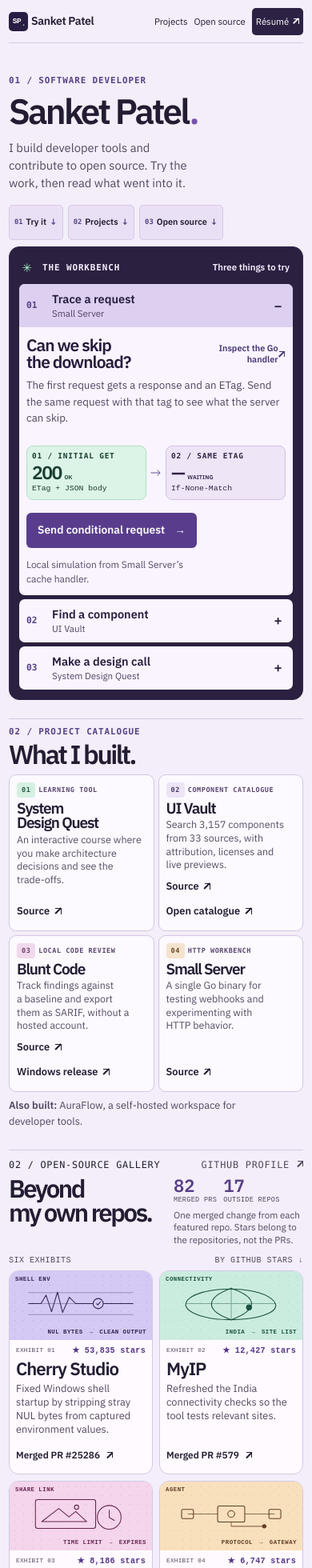
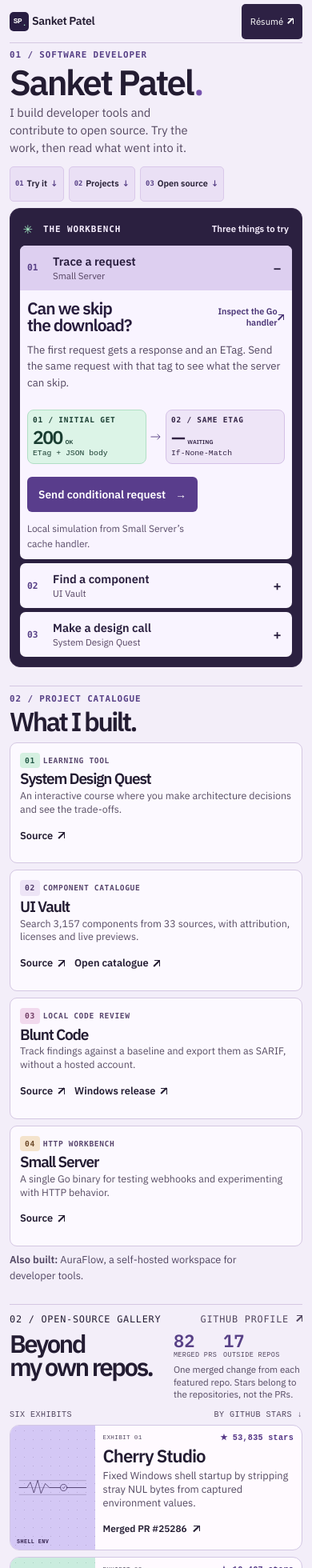
Before and after one commit to sanketpatel32/Resume, a Next.js app: page / in a window 390 px wide. Shown: the top 1960 px of the page at 80% size. Built offline with nearby package versions, Linux system fonts and the light colour scheme.

Commit message:
Refine mobile atlas field cards

```diff
--- a/src/app/switchyard.css
+++ b/src/app/switchyard.css
@@ -624,3 +624,38 @@
  .wb-actions{flex-wrap:nowrap}
  .wb-actions p{flex:1;min-width:0}
 }
+
+/* Phone refinement: native field cards, readable single-column records, calm wayfinding. */
+@media(max-width:900px){
+ .atlas-cover{margin-top:8px}
+ .atlas-identity{padding-top:0}
+ .atlas-identity h1{margin:8px 0;letter-spacing:-.055em}
+ .atlas-jumps{margin-top:12px}
+ .atlas-jumps a{min-height:44px}
+ .atlas-field{scroll-margin-top:12px}
+ .atlas-field>summary{min-height:56px}
+ .atlas-field-body .wb-station-title a{min-height:44px}
+ .atlas-field-body .wb-search li>a{min-height:44px}
+}
+@media(max-width:700px){
+ .atlas-page .sy-head nav a:not(.atlas-pdf){display:none}
+ .atlas-page .sy-head nav{gap:0}
+ .atlas-page .atlas-pdf{min-height:44px;padding-inline:11px}
+}
+@media(max-width:440px){
+ .atlas-page .sy-bound{width:calc(100% - 24px)}
+ .atlas-catalogue,.atlas-catalogue[data-view=list]{grid-template-columns:1fr;gap:8px}
+ .atlas-catalogue .atlas-project,.atlas-catalogue[data-view=list] .atlas-project{padding:12px}
+ .atlas-project-head{font-size:.6rem}
+ .atlas-project a{min-height:44px}
+ .sy-exhibit-grid{grid-template-columns:1fr}
+ .sy-exhibit{display:grid;grid-template-columns:29% minmax(0,1fr)}
+ .sy-exhibit-art{align-content:center;min-height:100%;grid-template-rows:auto;align-items:center;padding:8px}
+ .sy-exhibit-art span{position:absolute;inset:auto auto 6px 8px;font-size:.42rem}
+ .sy-exhibit-art span:last-child{display:none}
+ .sy-exhibit-art svg{height:54px}
+ .sy-exhibit-body{padding:9px 10px 4px}
+ .sy-exhibit-body>a{min-height:44px}
+ .atlas-page .sy-contact{grid-template-columns:1fr;align-items:start;gap:8px}
+ .atlas-page .sy-contact-links a{min-height:44px}
+}
--- a/src/features/switchyard/Workbench.tsx
+++ b/src/features/switchyard/Workbench.tsx
@@ -1,6 +1,6 @@
 "use client";
 
-import { useState, useSyncExternalStore } from "react";
+import { useEffect, useRef, useState, useSyncExternalStore } from "react";
 import SdqCard from "@/features/fieldtrials/SdqCard";
 
 const subscribe = () => () => {};
@@ -69,6 +69,37 @@ function DesignStation({id}:{id:string}) {
 export default function Workbench() {
   const mounted=useSyncExternalStore(subscribe,()=>true,()=>false);
   const [station,setStation]=useState<Station>("trace");
+  const mobileRef=useRef<HTMLDivElement>(null);
+
+  useEffect(()=>{
+    const root=mobileRef.current;
+    if (!root) return;
+    let anchor:{element:HTMLElement;top:number}|null=null;
+    let frame=0;
+    const remember=(event:Event)=>{
+      const summary=(event.target as Element|null)?.closest("summary");
+      if (summary instanceof HTMLElement) anchor={element:summary,top:summary.getBoundingClientRect().top};
+    };
+    const settle=()=>{
+      if (frame) return;
+      frame=requestAnimationFrame(()=>{
+        frame=0;
+        const details=anchor?.element.closest("details");
+        if (!anchor||!(details instanceof HTMLDetailsElement)||!details.open) return;
+        const delta=anchor.element.getBoundingClientRect().top-anchor.top;
+        if (Math.abs(delta)>1) window.scrollBy(0,delta);
+        anchor=null;
+      });
+    };
+    root.addEventListener("click",remember,true);
+    root.addEventListener("toggle",settle,true);
+    return()=>{
+      root.removeEventListener("click",remember,true);
+      root.removeEventListener("toggle",settle,true);
+      if (frame) cancelAnimationFrame(frame);
+    };
+  },[]);
+
   return <section id="workbench" className="atlas-samples" aria-label="Interactive samples">
     <div className="atlas-frame">
       <p className="wb-overline atlas-frame-label"><span aria-hidden="true">✳</span> The workbench</p>
@@ -84,7 +115,7 @@ export default function Workbench() {
         {station==="trace"?<Cache interactive={mounted}/>:station==="find"?<SearchStation id="wb-query"/>:<DesignStation id="sample-lesson"/>}
       </div>
     </div>
-    <div className="atlas-mobile">
+    <div className="atlas-mobile" ref={mobileRef}>
       {stations.map((item,i)=><details name="field-samples" key={item.id} open={i===0?true:undefined} className="atlas-field" data-field={item.id}>
         <summary><span className="atlas-field-n" aria-hidden="true">0{i+1}</span><span><strong>{item.name}</strong><small>{item.project}</small></span><span className="atlas-field-switch" aria-hidden="true"/></summary>
         <div className="atlas-field-body">
```
